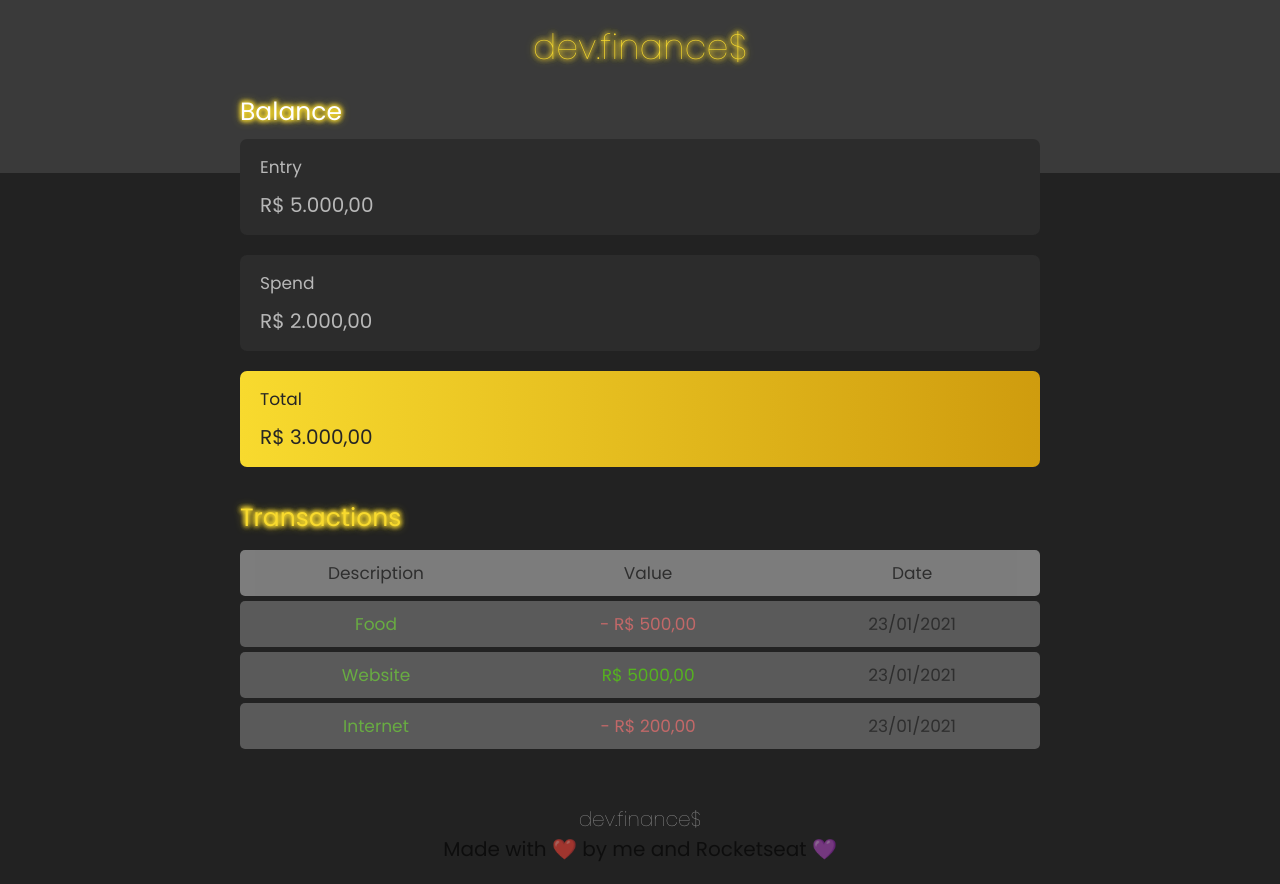
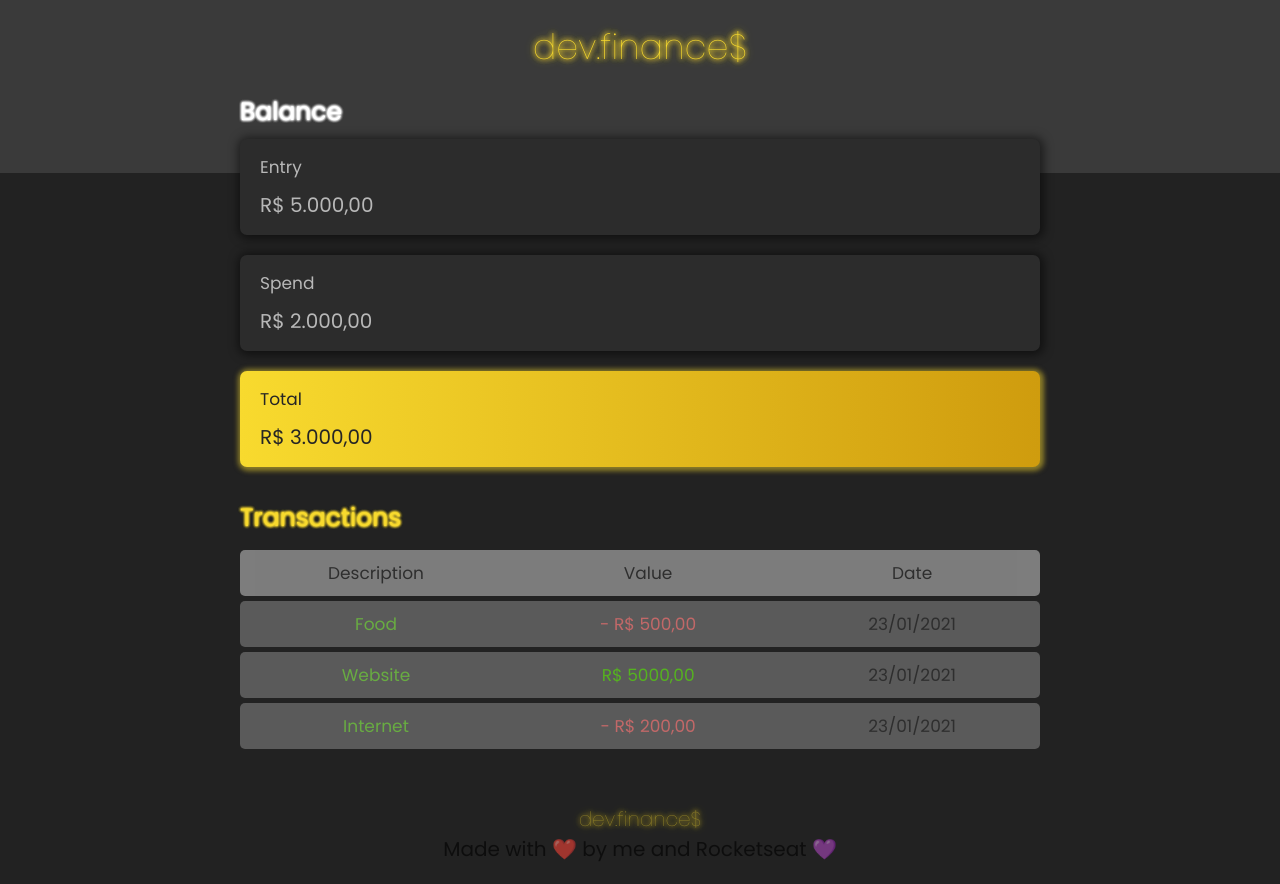
Before and after one commit to Pedro-Murilo/devfinance, a React (Create React App) app: page / in a window 1280 px wide. Built offline with nearby package versions, Linux system fonts and the light colour scheme.

Commit message:
style: added neon style to cards and titles

```diff
--- a/src/components/Balance/BalanceStyles.js
+++ b/src/components/Balance/BalanceStyles.js
@@ -1,7 +1,7 @@
 import styled, { css } from "styled-components";
 
-const ColorNeon = "#f8da2e";
-const ColorNeonSecondary = "#f8da2e";
+export const ColorNeon = "#f8da2e";
+export const ColorNeonSecondary = "#f8da2e";
 
 export const BalanceContainer = styled.section`
   margin-top: -8rem;
@@ -9,6 +9,7 @@ export const BalanceContainer = styled.section`
   h2 {
     color: #fff;
     margin-top: 0;
+    text-shadow: 0 0 3px #fff, 0 0 3px #fff, 0 0 3px #fff, 0 0 3px #fff;
   }
 `;
 
@@ -22,8 +23,8 @@ export const TitleH2 = styled.h2`
     !isActive &&
     css`
       color: ${ColorNeon};
-      text-shadow: 0 0 5px ${ColorNeon}, 0 0 5px ${ColorNeon},
-        0 0 10px ${ColorNeon}, 0 0 5px ${ColorNeonSecondary};
+      text-shadow: 0 0 3px ${ColorNeon}, 0 0 3px ${ColorNeon},
+        0 0 3px ${ColorNeon}, 0 0 3px ${ColorNeonSecondary};
     `}
 `;
 
--- a/src/components/Card/CardStyles.js
+++ b/src/components/Card/CardStyles.js
@@ -1,23 +1,24 @@
-import styled, { css } from 'styled-components';
+import styled, { css } from "styled-components";
 
 const h3Styles = css`
   font-size: 1.7rem;
   font-weight: normal;
-`
+`;
 
 const pStyles = css`
   font-size: 2rem;
   line-height: 3rem;
   margin-top: 1rem;
-`
+`;
 
 export const CardContainer = styled.div`
   background: #2c2c2c;
   padding: 1.5rem 2rem;
-    border-radius: .7rem;
+  border-radius: 0.7rem;
   margin-bottom: 2rem;
 
   color: #b8b8b8;
+  box-shadow: 1px 1px 10px 3px rgb(0, 0, 0, 0.5);
 
   h3 {
     ${h3Styles}
@@ -30,5 +31,6 @@ export const CardContainer = styled.div`
   &.total {
     background-image: linear-gradient(to right, #f8da2e, #cf9c0e);
     color: #252525;
+    box-shadow: 1px 1px 5px 3px rgb(248, 218, 46, 0.5);
   }
-`
+`;
--- a/src/components/Footer/FooterStyles.js
+++ b/src/components/Footer/FooterStyles.js
@@ -1,4 +1,6 @@
-import styled from 'styled-components';
+import styled, { css } from 'styled-components';
+
+import { ColorNeon, ColorNeonSecondary } from '../Balance/BalanceStyles';
 
 export const FooterContainer = styled.footer`
     text-align: center;
@@ -10,5 +12,13 @@ export const FooterContainer = styled.footer`
     p:first-child {
         font-weight: 100;
         color: #fff;
+
+        ${({ isActive }) =>
+      !isActive &&
+      css`
+        color: ${ColorNeon};
+        text-shadow: 0 0 5px ${ColorNeon}, 0 0 5px ${ColorNeon},
+          0 0 10px ${ColorNeon}, 0 0 5px ${ColorNeonSecondary};
+      `}
     }
 `
--- a/src/components/Header/HeaderStyles.js
+++ b/src/components/Header/HeaderStyles.js
@@ -1,7 +1,6 @@
 import styled, { css } from "styled-components";
 
-const ColorNeon = "#f8da2e";
-const ColorNeonSecondary = "#f8da2e";
+import { ColorNeon, ColorNeonSecondary } from '../Balance/BalanceStyles';
 
 export const HeaderContainer = styled.header`
   text-align: center;
```
Also changed, not shown: 1 other file (tests, documents, lock files or other folders). Lines whose indentation alone changed are shown as unchanged.
